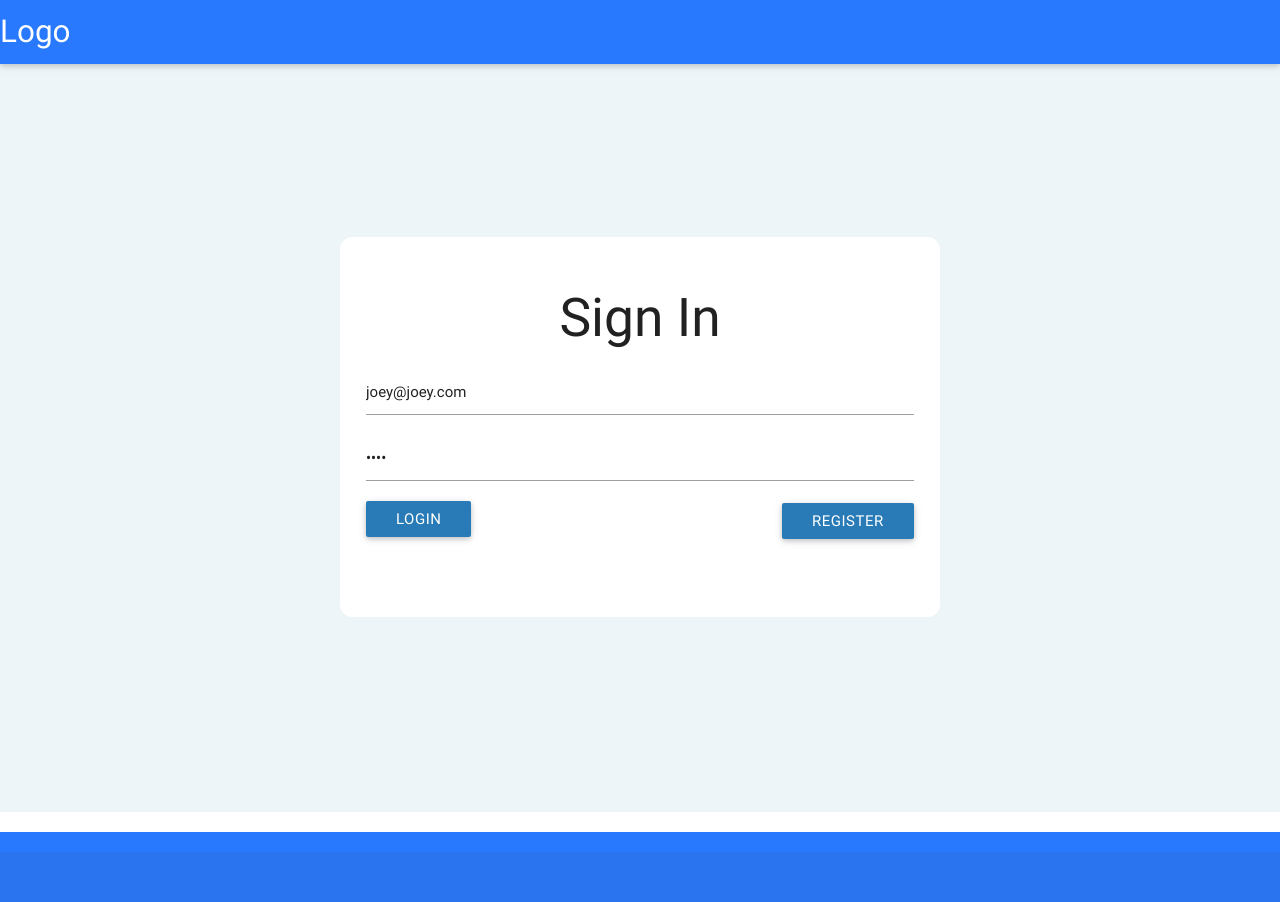
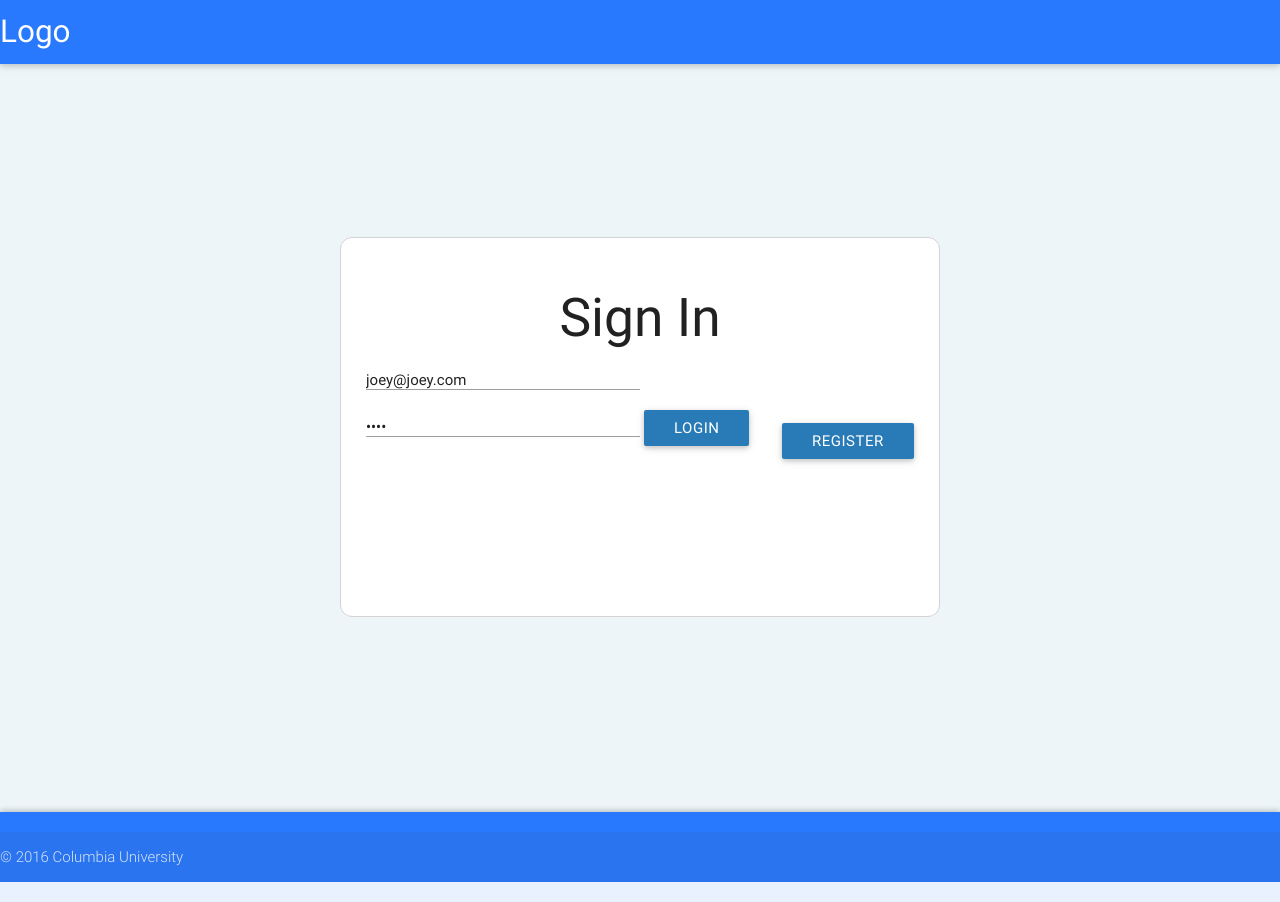
Before and after one commit to htisaksen/Columbia-MSRED, a Flask app: page /login in a window 1280 px wide. Run offline with Flask 2, Linux system fonts and the light colour scheme.

Commit message:
styling updates

```diff
--- a/static/css/style.css
+++ b/static/css/style.css
@@ -1,7 +1,3 @@
-html{
-
-}
-
 body {
 	display: flex;
 	min-height: 100vh;
@@ -63,8 +59,23 @@
 
 #login_border_bg {
 	border-radius: 12px;
-	border: 1px solid #ffffff;
+	border: 1px solid;
+	border-color: lightgrey;
 	background-color: white;
 	padding: 25px;
 	height: 380px;
 }
+
+footer.page-footer{
+	margin-top: 0;
+	box-shadow: 0 -2px 5px 0 rgba(0,0,0,0.16),0 2px 10px 0 rgba(0,0,0,0.12);
+}
+
+td, th {
+	padding: 5px 5px;
+}
+
+input:not([type]), input[type=text], input[type=password], input[type=email], input[type=url], input[type=time], input[type=date], input[type=datetime], input[type=datetime-local], input[type=tel], input[type=number], input[type=search], textarea.materialize-textarea {
+	width: 50%;
+	height: initial;
+}
--- a/templates/base.html
+++ b/templates/base.html
@@ -63,9 +63,7 @@
 		</div>
 	</div> -->
 	<div class="footer-copyright">
-		<div class="container">
 		© 2016 Columbia University
-		</div>
 	</div>
 </footer>
 
--- a/templates/proforma.html
+++ b/templates/proforma.html
@@ -1,7 +1,7 @@
 {% block proforma %}
 <ul class="collapsible" data-collapsible="expandable">
   <li>
-  <div class="collapsible-header"><i class="material-icons">pageview</i>Pro Forma</div>
+  <div class="collapsible-header"><i class="material-icons">pageview</i><div class = "blue-grey darken-4" style="color: rgba(255, 255, 255, 0.901961);">Pro Forma</div></div>
   <div class="collapsible-body">
 
 
```
